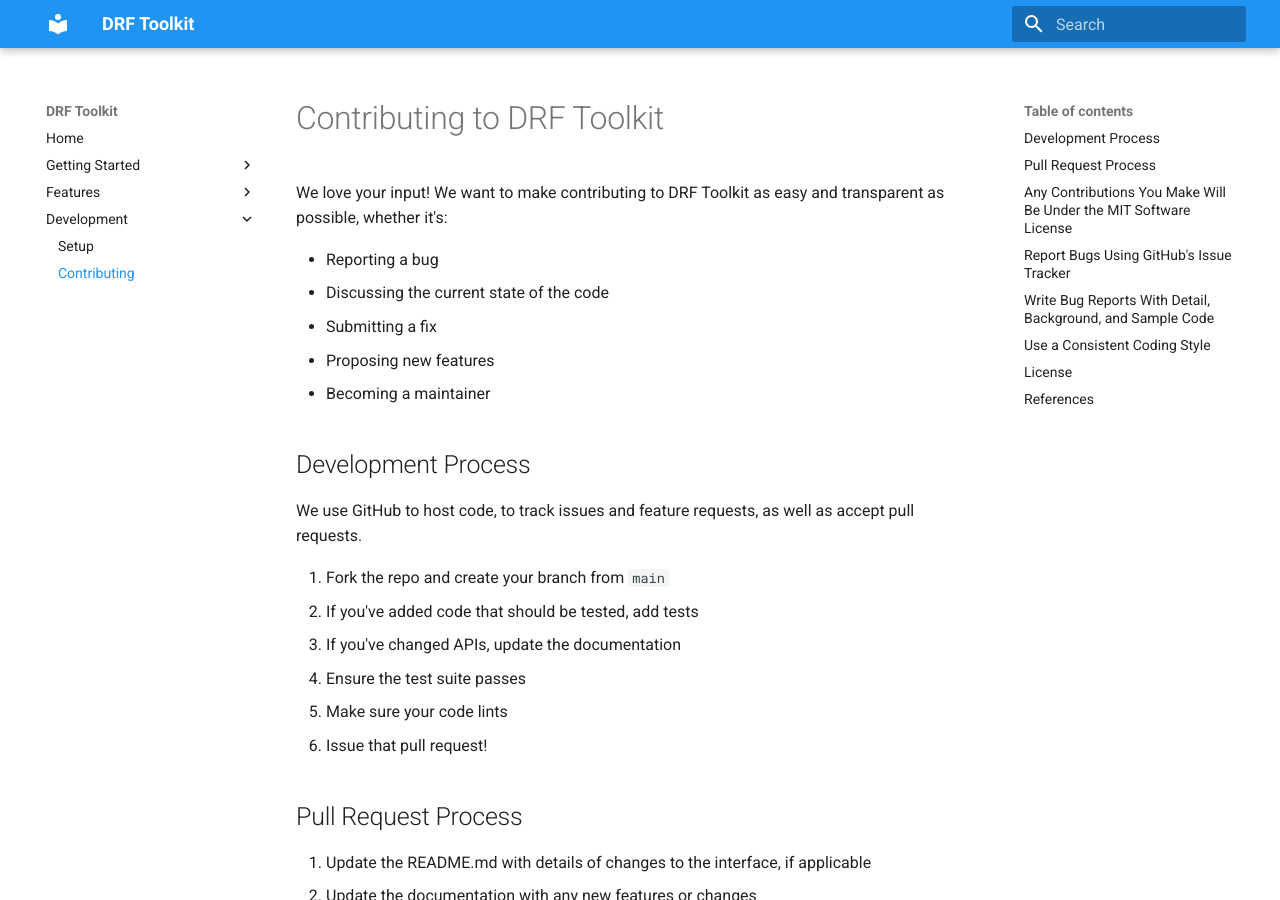
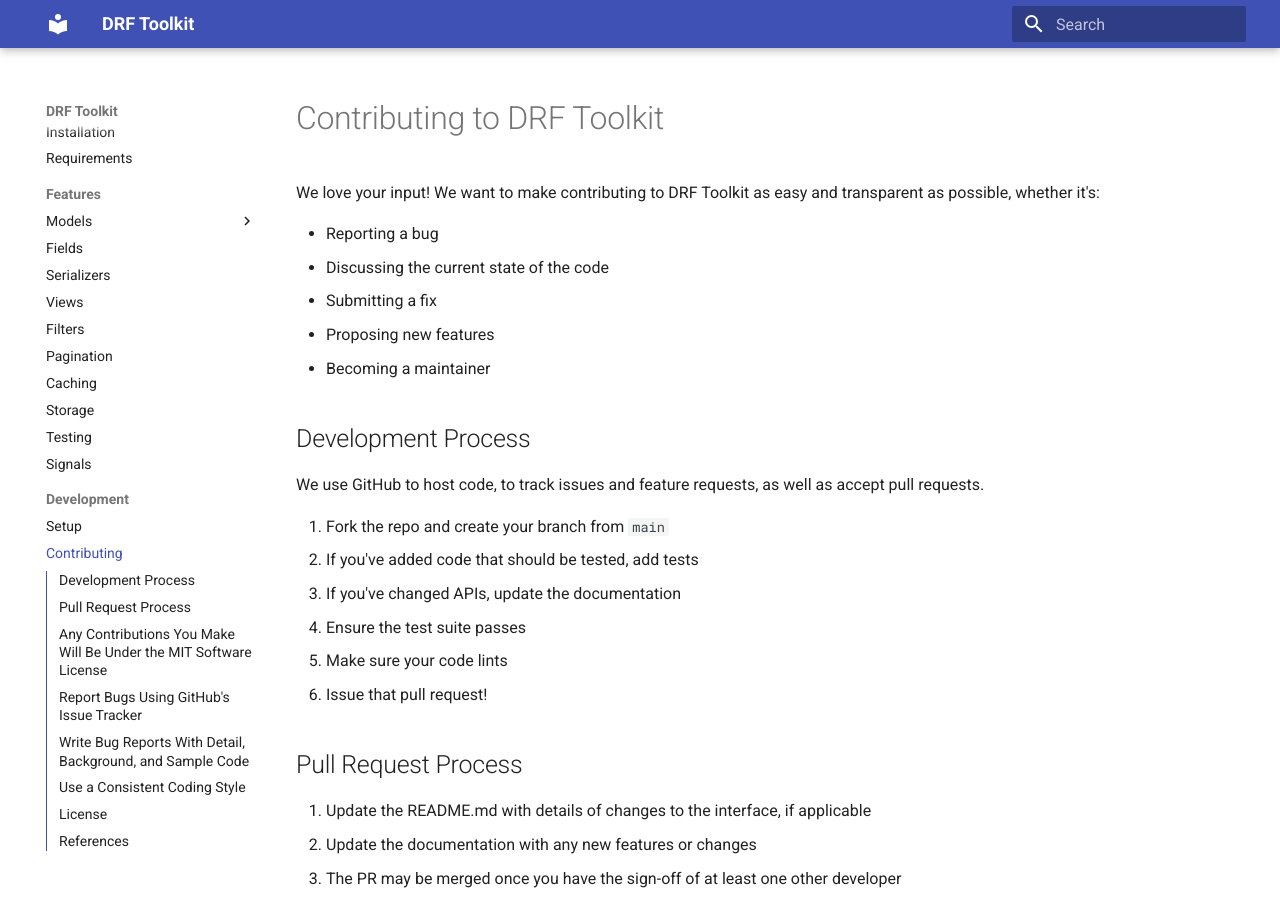
Before and after one commit to flamingo-run/drf-toolkit, an MkDocs documentation site: the page built from docs/contributing.md, in a window 1280 px wide and 900 px high. Built offline with MkDocs 1.6.1 and Material for MkDocs 9.7.7, drawn with Linux system fonts in a browser that asks for light colours.

Commit message:
docs: use Mkdocs Material

```diff
--- a/mkdocs.yml
+++ b/mkdocs.yml
@@ -3,9 +3,33 @@
 site_url: https://drf-kit.flamingo.codes
 theme:
   name: material
-  favicon: assets/favicon.png
-  palette:
-    primary: blue
+  features:
+    - content.code.annotate
+    - content.code.copy
+    - navigation.instant
+    - navigation.sections
+    - toc.integrate
+    - content.action.edit
+markdown_extensions:
+  - pymdownx.highlight:
+      anchor_linenums: true
+      line_spans: __span
+      pygments_lang_class: true
+  - pymdownx.inlinehilite
+  - pymdownx.snippets
+  - pymdownx.superfences:
+      custom_fences:
+        - name: mermaid
+          class: mermaid
+          format: !!python/name:pymdownx.superfences.fence_code_format
+  - admonition # Useful for notes, warnings etc.
+  - pymdownx.details # For collapsible admonitions and other features
+  - toc:
+      permalink: true # Adds anchor links to headings
+  - attr_list # Required for custom attributes on icons/emojis
+  - pymdownx.emoji:
+      emoji_index: !!python/name:material.extensions.emoji.twemoji
+      emoji_generator: !!python/name:material.extensions.emoji.to_svg
 use_directory_urls: false
 strict: true
 nav:
--- a/pyproject.toml
+++ b/pyproject.toml
@@ -25,6 +25,10 @@
     "pytest-xdist>=3.6.1",
     "ruff>=0.8.2",
     "safety>=3.2.11",
+]
+docs = [
+    "mkdocs>=1.6.1",
+    "mkdocs-material>=9.6.14",
 ]
 
 [tool.ruff]
```
Also changed, not shown: 2 other files.
